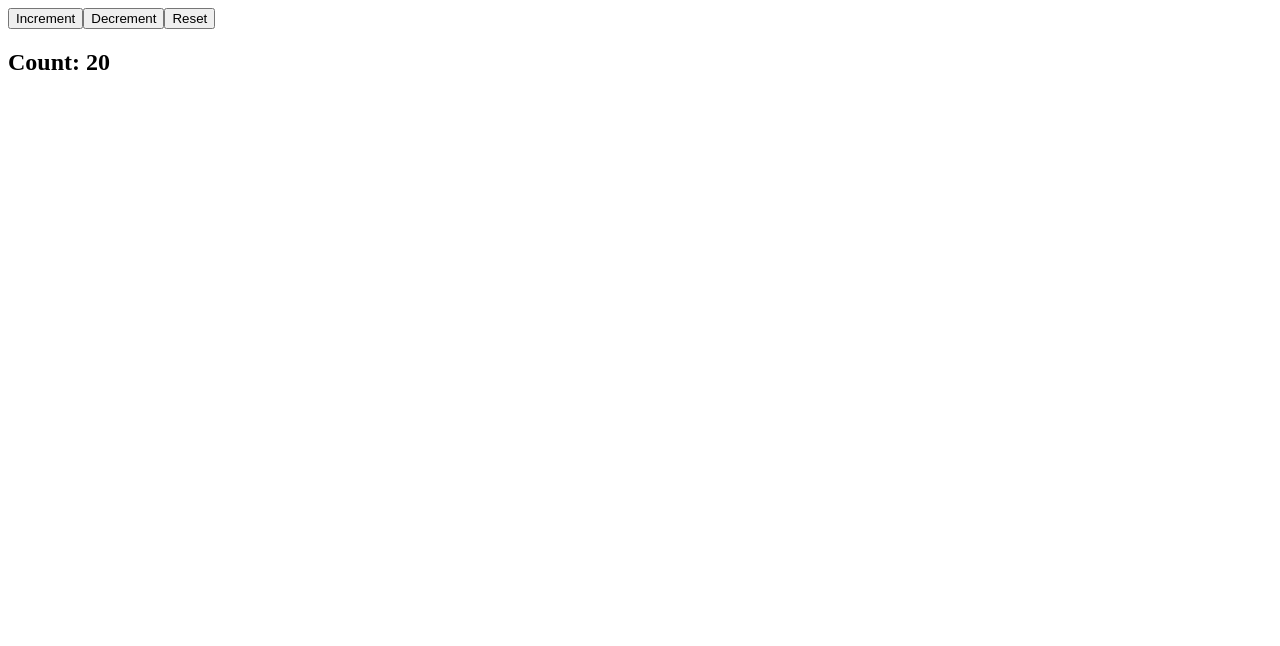
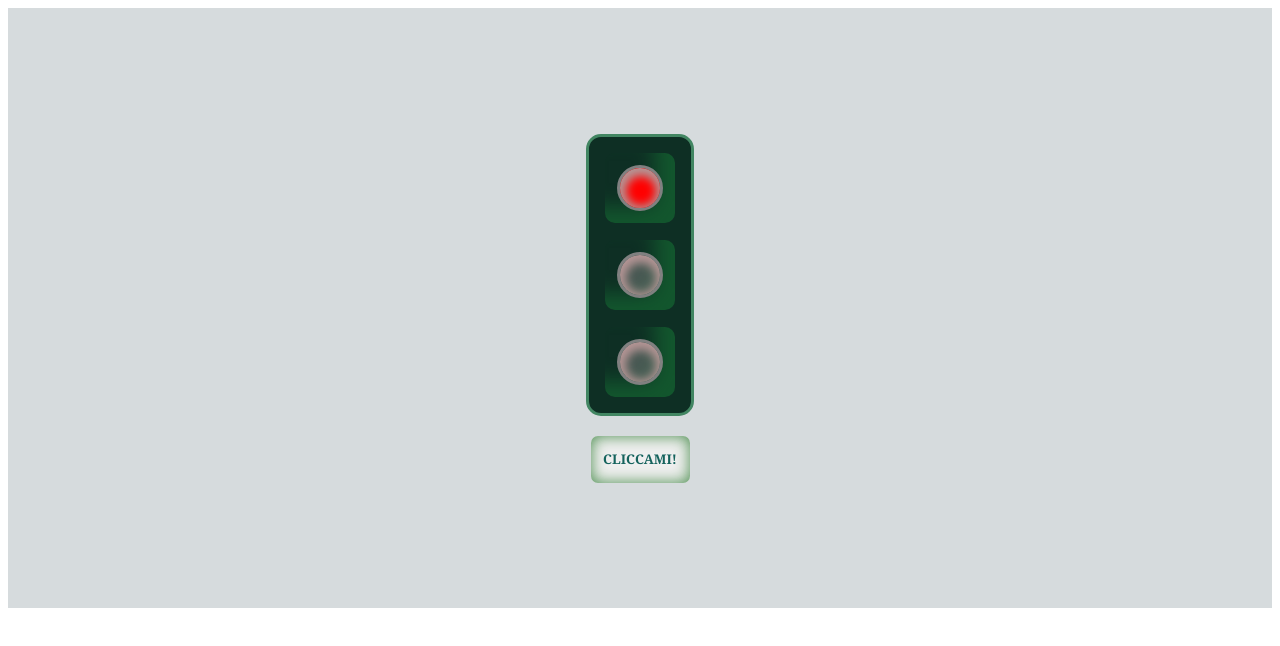
Before and after one commit to MartinaCostantino/React, a React (Vite) app in the folder esercizi-react/: page / in a window 1280 px wide. Shown: the top 646 px of the page. Built offline with nearby package versions, Linux system fonts and the light colour scheme.

Commit message:
Semaforo

```diff
--- a/esercizi-react/src/App.jsx
+++ /dev/null
@@ -1,8 +0,0 @@
-import Counter from './components/Counter'
-
-
-export default function App(){
-    return(
-        <Counter initialValue={20} incrementAmount={2}></Counter>
-    )
-}
--- a/esercizi-react/src/components/Counter.jsx
+++ /dev/null
@@ -1,27 +0,0 @@
-import { useState } from "react";
-import CounterDisplay from "./CounterDisplay";
-
-
-function Counter({initialValue = 0, incrementAmount = 1}){
-const [counter, setCounter] = useState(initialValue)
-
-function handleCounterIncrement(){
-   setCounter(c => c + incrementAmount)
-}
-function handleCounterDecrement(){
-   setCounter(c => c - 1)
-}
-function handleReset(){
-   setCounter(initialValue)
-}
-return (
- <>
-<button onClick={handleCounterIncrement}>Increment</button>
-<button onClick={handleCounterDecrement}>Decrement</button>
-<button onClick={handleReset}>Reset</button>
-<CounterDisplay count={counter}></CounterDisplay>
-</>
-)
-}
-
-export default Counter
--- a/esercizi-react/src/components/CounterDisplay.jsx
+++ /dev/null
@@ -1,9 +0,0 @@
-import './Counter'
-
-export default function CounterDisplay({count}) {
-  return (
-    <>
-    <h2>Count: {count}</h2>
-    </>
-  )
-}
--- /dev/null
+++ b/esercizi-react/src/components/Semaforo.css
@@ -0,0 +1,53 @@
+#root{
+ display: flex;
+ flex-direction: column;
+ align-items: center;
+ min-height: 600px ;
+ justify-content: center;
+ gap: 20px;
+ background-color: #8a979f59;
+}
+.container {
+display: flex;
+flex-direction: column;
+align-items: center;
+justify-content: center;
+border: 3px solid #428662 ;
+height: auto;
+padding: 1rem;
+gap: 17px;
+background-color: #0e2f24;
+border-radius: 15px;
+}
+.container-luce{
+box-shadow: inset -20px -16px 20px 0px #13572e;;
+width: 70px;
+height: 70px;
+display: flex;
+flex-direction: column;
+align-items: center;
+justify-content: center;
+border-radius: 10px;
+}
+.luce{
+border: 3px solid gray;
+border-radius: 50px;
+width: 40px;
+height: 40px;
+box-shadow: inset 1px 3px 10px 5px #b49595;
+}
+.button{
+width: 99px;
+height: 47px;
+border-radius: 7px;
+border: 0;
+/* border: 2px solid #548679; */
+box-shadow: inset 0px 0px 15px 0px #458a48;
+color: #15635d;
+font-family:Georgia, 'Times New Roman', Times, serif;
+font-weight: 900;
+}
+.button:hover{
+ border: 2px solid #548679;
+ color: #548679;
+}
--- /dev/null
+++ b/esercizi-react/src/components/Semaforo.jsx
@@ -0,0 +1,46 @@
+import { useState } from "react";
+import "./Semaforo.css"
+
+export default function Semaforo() {
+  const luci = ["rosso", "giallo", "verde"];
+  const [coloreAttivo, setColoreAttivo] = useState(0);
+  function handleCambioColore() {
+    const intervallo = setInterval(
+      () => {
+        setColoreAttivo((prev) => (prev < luci.length -1 ? prev + 1 : 0));
+      },
+      coloreAttivo === 0 ? 3000 : coloreAttivo === 1 ? 1000 : 5000
+    );
+    setTimeout(() => {
+      clearInterval(intervallo);
+    }, 9000);
+
+  }
+  return (
+    <>
+      <div className="container">
+        {luci.map((x, index) => (
+          <div className="container-luce">
+            <div
+              className="luce"
+              key={index}
+              style={{
+                backgroundColor:
+                  coloreAttivo === index
+                    ? x === "rosso"
+                      ? "red"
+                      : x === "giallo"
+                      ? "yellow"
+                      : "green"
+                    : "#80808082",
+              }}
+            ></div>
+          </div>
+        ))}
+      </div>
+      <button className="button" onClick={handleCambioColore}>
+        CLICCAMI!
+      </button>
+    </>
+  );
+}
--- a/esercizi-react/src/main.jsx
+++ b/esercizi-react/src/main.jsx
@@ -1,11 +1,12 @@
 import { StrictMode } from 'react'
 import { createRoot } from 'react-dom/client'
-import App from './App'
+import Semaforo from './components/Semaforo'
+
 
 
 
 createRoot(document.getElementById('root')).render(
   <StrictMode>
-    <App></App>
+    <Semaforo></Semaforo>
   </StrictMode>,
 )
```
